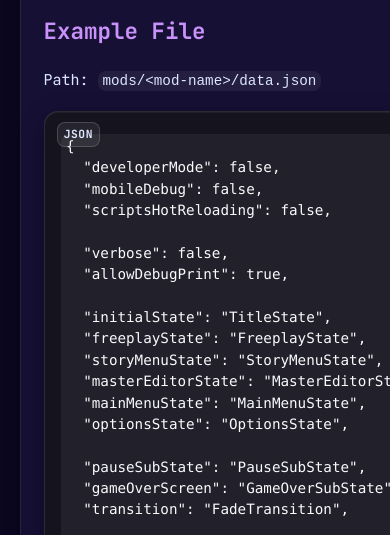
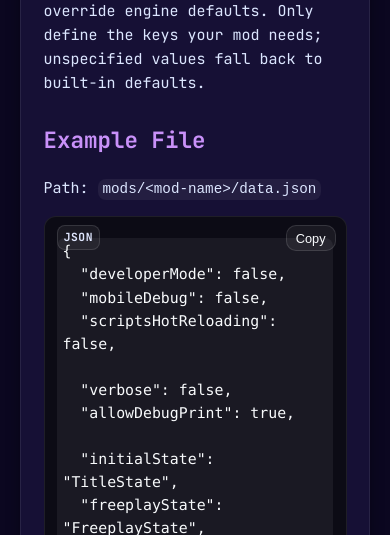
Before and after one commit to ALE-Psych-Crew/ALE-Psych-Website, a website: page wiki/config/data-json.html in a window 390 px wide. Shown: the part 309-844 px from the top of the page. Drawn offline with Linux system fonts and the light colour scheme.

Commit message:
Simplify wiki code blocks for mobile

```diff
--- a/js/wiki/wiki.css
+++ b/js/wiki/wiki.css
@@ -5,6 +5,10 @@
   gap: 2em;
   padding: 2em;
   align-items: flex-start;
+  width: 100%;
+  max-width: 1200px;
+  margin-left: auto;
+  margin-right: auto;
 }
 
 .wiki-article {
@@ -16,6 +20,8 @@
   border: 1px solid rgba(255, 255, 255, 0.08);
   word-break: break-word;
   overflow-wrap: anywhere;
+  min-width: 0;
+  max-width: 100%;
 }
 
 .wiki-article h1,
@@ -42,35 +48,36 @@
 .wiki-code-block {
   position: relative;
   margin: 1.25em 0;
-  background: rgba(20, 20, 28, 0.9);
-  border-radius: 14px;
-  border: 1px solid rgba(255, 255, 255, 0.1);
-  box-shadow: inset 0 1px 0 rgba(255, 255, 255, 0.05), 0 8px 24px rgba(0, 0, 0, 0.35);
+  background: rgba(12, 12, 18, 0.9);
+  border-radius: 12px;
+  border: 1px solid rgba(255, 255, 255, 0.08);
 }
 
 .wiki-article pre {
   margin: 0;
   background: transparent;
-  padding: 1.45em 1.1em 1.05em;
-  border-radius: 14px;
+  padding: 1.6em 1em 1em;
+  border-radius: 12px;
   overflow-x: auto;
   border: none;
+  white-space: pre-wrap;
+  word-break: break-word;
 }
 
 .wiki-article pre code {
   display: block;
   color: #f8fafc;
   font-family: 'Fira Code', 'Cascadia Code', 'SFMono-Regular', Consolas, 'Liberation Mono', Menlo, Courier, monospace;
-  line-height: 1.5;
-  font-size: 0.95em;
+  line-height: 1.55;
+  font-size: clamp(0.92rem, 0.9rem + 0.3vw, 1.02rem);
 }
 
 .code-language {
   position: absolute;
   top: 10px;
   left: 12px;
-  background: rgba(255, 255, 255, 0.08);
-  border: 1px solid rgba(255, 255, 255, 0.16);
+  background: rgba(255, 255, 255, 0.06);
+  border: 1px solid rgba(255, 255, 255, 0.12);
   border-radius: 8px;
   color: #e0e7ff;
   font-size: 0.75em;
@@ -111,19 +118,20 @@
   position: absolute;
   top: 10px;
   right: 10px;
-  padding: 0.35em 0.75em;
+  padding: 0.35em 0.7em;
   border-radius: 10px;
-  background: rgba(255, 255, 255, 0.08);
+  background: rgba(255, 255, 255, 0.06);
   color: #f8fafc;
-  border: 1px solid rgba(255, 255, 255, 0.16);
+  border: 1px solid rgba(255, 255, 255, 0.12);
   font-size: 0.85em;
   cursor: pointer;
-  transition: background 0.15s ease, transform 0.15s ease;
+  transition: background 0.12s ease, transform 0.12s ease, color 0.12s ease;
 }
 
 .copy-code:hover,
 .copy-code:focus-visible {
-  background: rgba(201, 145, 249, 0.35);
+  background: rgba(201, 145, 249, 0.25);
+  color: #ffffff;
   transform: translateY(-1px);
 }
 
@@ -148,6 +156,7 @@
   position: sticky;
   top: 6em;
   box-shadow: 0px 4px 14px rgba(0, 0, 0, 0.35);
+  min-width: 0;
 }
 
 .wiki-sidebar h3 {
@@ -275,4 +284,21 @@
     font-size: 15px;
     line-height: 1.6;
   }
+
+  .wiki-code-block {
+    margin: 1em 0;
+  }
+
+  .wiki-article pre {
+    padding: 1.4em 0.85em 0.85em;
+  }
+
+  .wiki-article pre code {
+    font-size: clamp(0.9rem, 0.88rem + 0.2vw, 0.98rem);
+  }
+
+  .code-language,
+  .copy-code {
+    top: 8px;
+  }
 }
```
